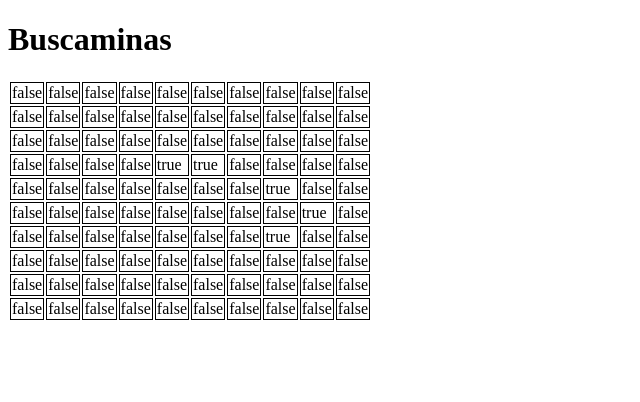
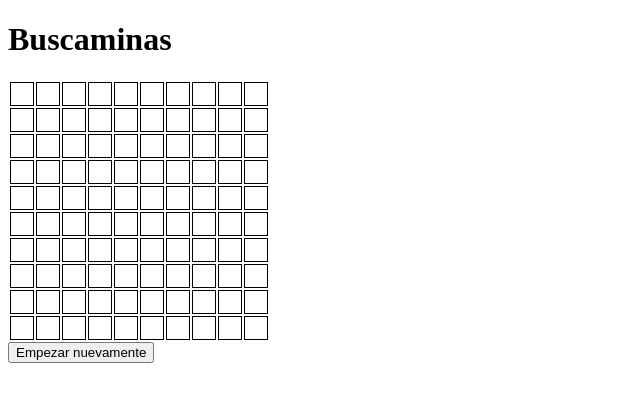
Before and after one commit to MaxiEric/Minesweeper, an Angular app: page / in a window 1280 px wide. Shown: the top 402 px of the page, without its empty margins (0-640 px from the left). Built offline with nearby package versions, Linux system fonts and the light colour scheme.

Commit message:
add icons, start again.

```diff
--- a/src/app/components/building/building.component.html
+++ b/src/app/components/building/building.component.html
@@ -5,11 +5,19 @@
           class="building__block"
           *ngFor="let block of row; index as x"
           (click)="checkBlock(block)"
+          (contextmenu)="$event.preventDefault(); flag(block)"
         >
           <!-- <div>{{ block.proximityMines }}</div> -->
-            <div>{{block.mine}}</div>
           <div *ngIf="block.status === 'clear' && !block.mine">{{ block.proximityMines }}</div>
+          <div *ngIf="block.status === 'flag'">
+            <img src="../assets/icons/bandera.svg" width="15px" height="15px" alt="bandera">
+          </div>
+          <div *ngIf="block.mine && block.status === 'clear'">
+            <img src="../assets/icons/bomba.svg" width="15px" height="15px" alt="bomba">
+          </div>
         </td>
       </tr>
   </table>
 </div>
+
+<button (click)="startAgain()">Empezar nuevamente</button>
--- a/src/app/components/building/building.component.scss
+++ b/src/app/components/building/building.component.scss
@@ -2,5 +2,7 @@
     &__block{
         border: 1px solid black;
         cursor: pointer;
+        width: 20px;
+        height: 20px;
     }
 }
--- a/src/app/components/building/building.component.ts
+++ b/src/app/components/building/building.component.ts
@@ -16,9 +16,15 @@ export class BuildingComponent {
   }
 
   public checkBlock( block: Block) {
-    console.log('checkBlock block: ', block);
     const resultCheckBlock = this.wall.checkBlock(block);
-    resultCheckBlock === 'gameover' ? alert('You lose') : alert('you win');
+    resultCheckBlock === 'gameover' ? alert('You lose') : resultCheckBlock === 'win' ? alert('you win'):'';
   }
 
+  public flag(block: Block){
+    block.status === 'flag' ? block.status = 'open' : block.status = 'flag';
+  }
+
+  public startAgain(){
+    this.wall = new Wall(10, 5);
+  }
 }
```
Also changed, not shown: src/assets/icons/bandera.svg (added), src/assets/icons/bomba.svg (added). Lines whose indentation alone changed are shown as unchanged.
